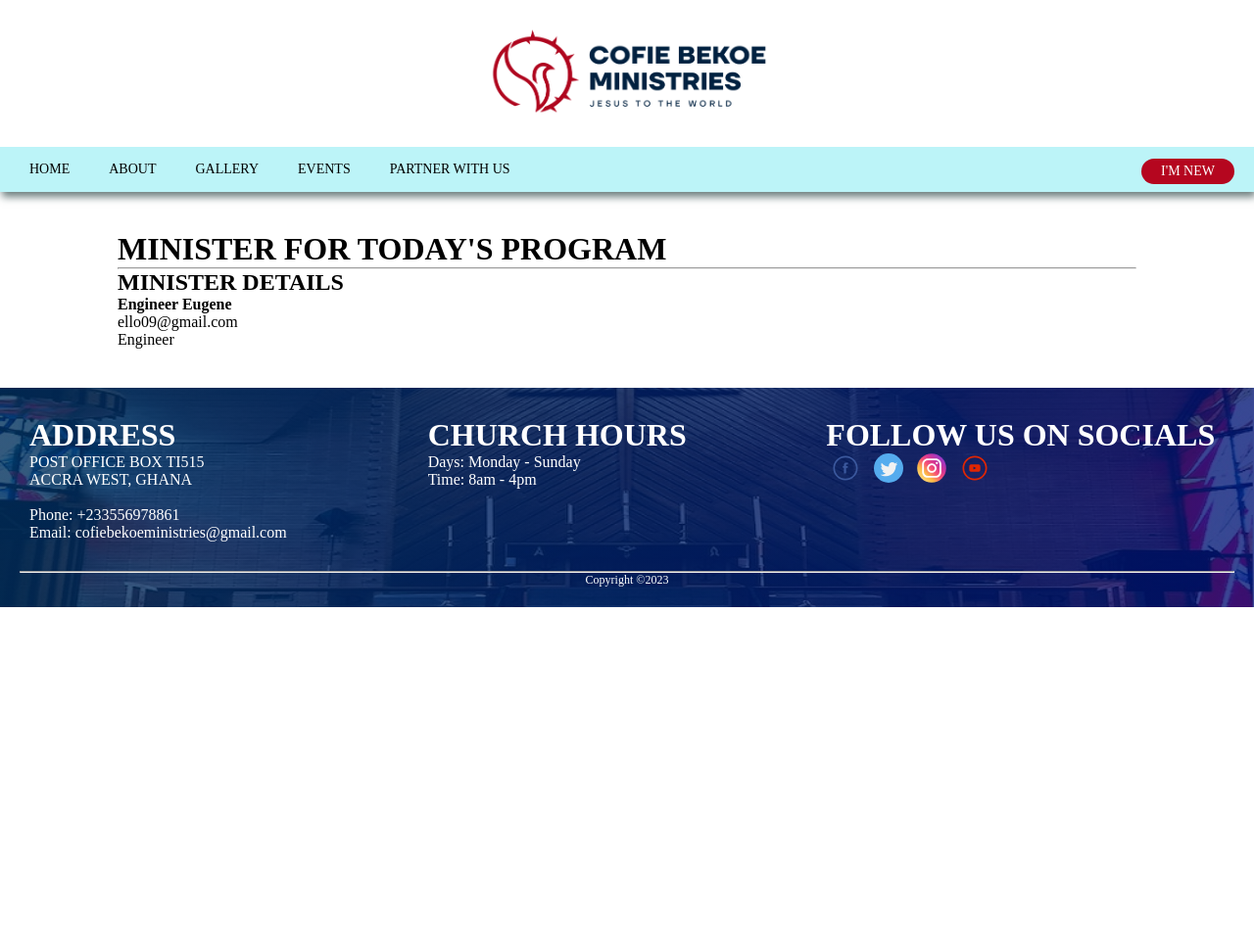
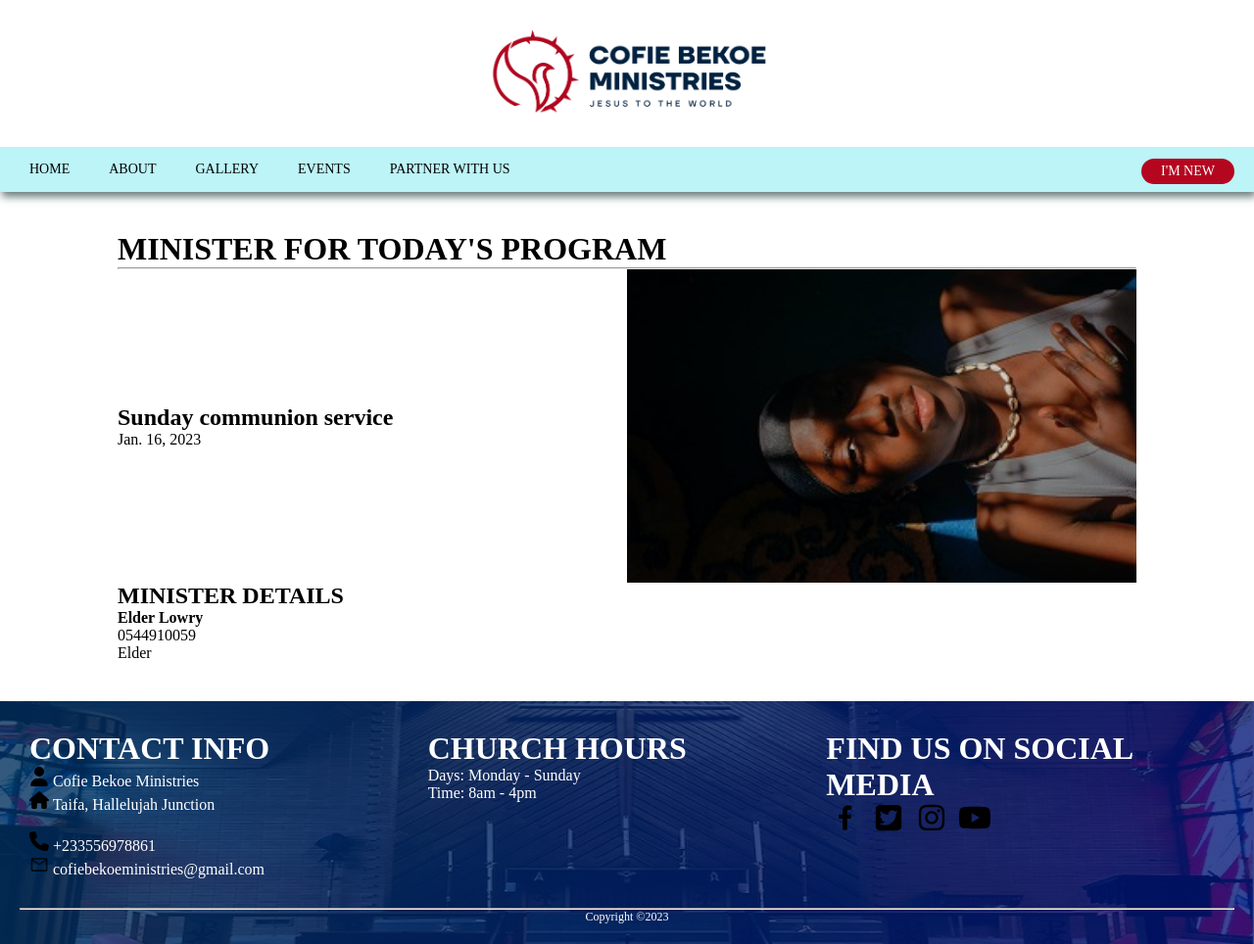
Before and after one commit to lowryel/church, a Django app: page /church/rsvp/1 in a window 1280 px wide. Shown: the whole page at 98% size. Before the commit the page ends 620 px from the top, so only its background shows below. Run offline with Django 4.2, Linux system fonts and the light colour scheme; data comes from the database, SQL or seed files in the repository; both versions use the stored data as it was after the commit; some libraries are stand-ins or nearby versions.

Commit message:
changed some icons

```diff
--- a/church/static/css/about.css
+++ b/church/static/css/about.css
@@ -84,16 +84,14 @@ h1{
     .about-links a{
         margin: 5px;
     }
-    .contact-section{
-        /* margin-top: 20px; */
-    }
 }
 
 /* about */
 
 .contact-section h1{
-    font-size: 24px;
+    text-align: left;
 }
+
 .contact-form{
     display: grid;
     grid-template-columns: 1fr;
--- a/church/static/css/style.css
+++ b/church/static/css/style.css
@@ -257,6 +257,11 @@ h1 {
         padding: 12px 50px;
     }
 
+    .sermon iframe{
+        width:100%;
+
+    }
+
     .nav-elements{
         display: grid;
         grid-template-columns: 1fr;
@@ -505,16 +510,28 @@ h1 {
 
 .footer{
     margin-bottom: 20px;
+    display: block;
+    justify-content: flex-start;
 }
 
 .footer p{
     font-size: 16px;
 }
 
+.footer img{
+    width: 20px;
+    height: 20px;
+    /* background-color: white; */
+    color: white;
+}
+
 .social-links img {
     width: 40px;
     height: 30px;
-    color: #c3e5e8;
+    color: #ffffff;
+    border-radius: 100%;
+    z-index: 1;
+    position: relative;
 }
 
 @media screen and (max-width:600px) {
--- a/churchweb/views.py
+++ b/churchweb/views.py
@@ -13,13 +13,11 @@ from datetime import date
 def index(request):
     events_ = Events.objects.all().order_by('-event_date')[:3]
 
-    images = Gallery.objects.all().order_by("-date_posted")[:6]
     random_verse = RandomVerse.objects.order_by("?").first()
     sermons = Sermon.objects.all()
 
     context = {
         'events':events_,
-        'images': images,
         'verses':random_verse,
         'sermons': sermons,
     }
@@ -53,7 +51,7 @@ def gallery(request):
 
 
 def events(request):
-    # rsvp = RSVP.objects.all()
+    rsvp = RSVP.objects.all()
     events_ = Events.objects.filter(status=False).order_by("-event_date")
 
     recents = RecentEvents.objects.all().order_by("-date")[:2]
@@ -71,10 +69,11 @@ def give(request):
 
 
 def rsvpView(request, pk):
-    rsvp = RSVP.objects.get(pk=pk)
-    events_ = Events.objects.filter(status=False)
-    print(events_)
+    # rsvp = RSVP.objects.get(pk=pk)
+    events_ = Events.objects.get(pk=pk)
+    print(events_.id)
+
     context={
-        'rsvp': rsvp,
+        'event': events_,
     }
     return render(request, 'rsvp-popup.html', context)
--- a/templates/events.html
+++ b/templates/events.html
@@ -43,7 +43,7 @@
                             <p style="text-transform:capitalize;">{{event.event_date|date:"F"}}</p>
                         </div>
                             <h2>{{ event.name|upper }}</h2>
-                            <a href="{% url 'rsvp' event.rsvp.pk %}">RSVP</a>
+                            <a href="{% url 'rsvp' event.pk %}">RSVP</a>
                     </div>
                     {% endfor %}
 
--- a/templates/index.html
+++ b/templates/index.html
@@ -8,6 +8,7 @@
     <title>PROPHET COFIE POWERMAN BEKOE MINISTRY</title>
     <link rel="stylesheet" href="{% static 'css/style.css' %}">
     <script src="https://cdn.jsdelivr.net/npm/lozad/dist/lozad.min.js"></script>
+    <script src="https://kit.fontawesome.com/yourcode.js" crossorigin="anonymous"></script>
 
 </head>
 <body>
@@ -62,7 +63,7 @@
                 </div>
 
             </div>
-
+{% comment %}
             <div class="image-gallery">
                 <h1>VIEWS FROM OUR WEEKLY SESSIONS</h1>
                 <div class="images-comps">
@@ -71,7 +72,7 @@
                     <img class="lazy fade-in" src="{{img.image.url}}" alt="{{img.caption}}">
                     {% endfor %}
                 </div>
-            </div>
+            </div> {% endcomment %}
 
             <div class="recent-sermon">
                 <h1>RECENT SERMONS</h1>
@@ -79,7 +80,8 @@
 
                     <div class="sermon-section lazy fade-in">
                         <div class="sermon">
-                            <img src="/static/img/the word.jpg" alt="sermon thumbnail" srcset="">
+                            <iframe src="/static/img/video.mp4" alt="sermon thumbnail" srcset=""frameborder='0' height='320px' width='100%' scrolling='no' src='http://currentlyobsessed.me/api/v1/get_widget?wid=30&blog=Brighton+The+Day&widgetid=38585' frameborder="0" autoplay="True" allowfullscreen></iframe>
+
                         </div>
                     </div>
 
@@ -146,12 +148,12 @@
     <footer class="footer-area">
         <div class="footer-items">
             <div class="footer lozad">
-                <h1>ADDRESS</h1>
-                <p>POST OFFICE BOX TI515</p>
-                <p>ACCRA WEST, GHANA</p>
+                <h1>CONTACT INFO</h1>
+                <p><img src="/static/img/user.svg" alt="">  Cofie Bekoe Ministries</p>
+                <p><img src="/static/img/house-solid.svg" alt="">  Taifa, Hallelujah Junction</p>
                 <br>
-                <p>Phone: +233556978861</p>
-                <p>Email: cofiebekoeministries@gmail.com</p>
+                <p><img src="/static/img/phone-solid.svg" alt="">  +233556978861</p>
+                <p><img src="/static/img/mail.png" alt="">  cofiebekoeministries@gmail.com</p>
             </div>
             <div class="footer lozad">
                 <h1>CHURCH HOURS</h1>
@@ -159,11 +161,12 @@
                 <p>Time: 8am - 4pm</p>
             </div>
             <div class="footer lozad">
-                <h1>FOLLOW US ON SOCIALS</h1>
+                <h1>FIND US ON SOCIAL MEDIA</h1>
                 <span class="social-links">
-                    <a href="#"><img src="{% static './img/facebk.svg' %}" alt=""></a>
+                    <a href="#"><img src="/static/img/facebook.svg" alt="">
+                    </a>
                     <a href="#"><img src="{% static './img/twitter.svg' %}" alt=""></a>
-                    <a href="#"><img src="{% static './img/insta.svg' %}" alt=""></a>
+                    <a href="#"><img src="{% static './img/instagram.svg' %}" alt=""></a>
                     <a href="#"><img src="{% static './img/youtube.svg' %}" alt=""></a>
                 </span>
             </div>
--- a/templates/rsvp-popup.html
+++ b/templates/rsvp-popup.html
@@ -36,30 +36,26 @@
         <div class="row">
             <h1>MINISTER FOR TODAY'S PROGRAM</h1><hr>
             <div class="col-sm">
+
                 <div class="rsvp">
-                {% if events  %}
                     <div class="event-title-date">
-                        <h2>BRAINSTORMING SESSION</h2>
-                        <p>25th February, 2023</p>
+                        <h2>{{event.name}}</h2>
+                        <p>{{event.event_date}}</p>
                     </div>
-                    <img src="/static/img/the word.jpg" alt="event image">
-                {% endif %}
+                    <img src="{{event.event_poster.url}}" alt="event image">
                 </div>
                 <div class="card">
                     <h2>MINISTER DETAILS</h2>
-                    <h4>{{rsvp.designation}} {{rsvp.rs_vp}}</h4>
-                    <p>{{rsvp.contact}}</p>
+                    <h4>{{event.rsvp.designation}} {{event.rsvp.rs_vp}}</h4>
+                    <p>{{event.rsvp.contact}}</p>
 
-                    <p>{{rsvp.designation}}</p>
+                    <p>{{event.rsvp.designation}}</p>
                 </div>
+
             </div>
         </div>
     </div>
     <div class="card-header">
-
-    </div>
-</body>
-{% endblock content %}
 
         {% for event in events %}
         <div class="upcoming-event-objects fade-in">
@@ -72,3 +68,6 @@
                 <a href="{% url 'rsvp' event.rsvp.pk %}">RSVP</a>
         </div>
         {% endfor %}
+    </div>
+</body>
+{% endblock content %}
```
Also changed, not shown: templates/about.html (+4 -3 lines), church/static/img/facebk.svg (deleted), church/static/img/facebook.svg (added), church/static/img/house-solid.svg (added), church/static/img/insta.svg (deleted), church/static/img/instagram.svg (added), church/static/img/mail.png (added), church/static/img/phone-solid.svg (added), church/static/img/twitter.svg, church/static/img/user.svg (added), church/static/img/youtube.svg, db.sqlite3, 1 other file. Lines whose indentation alone changed are shown as unchanged.
